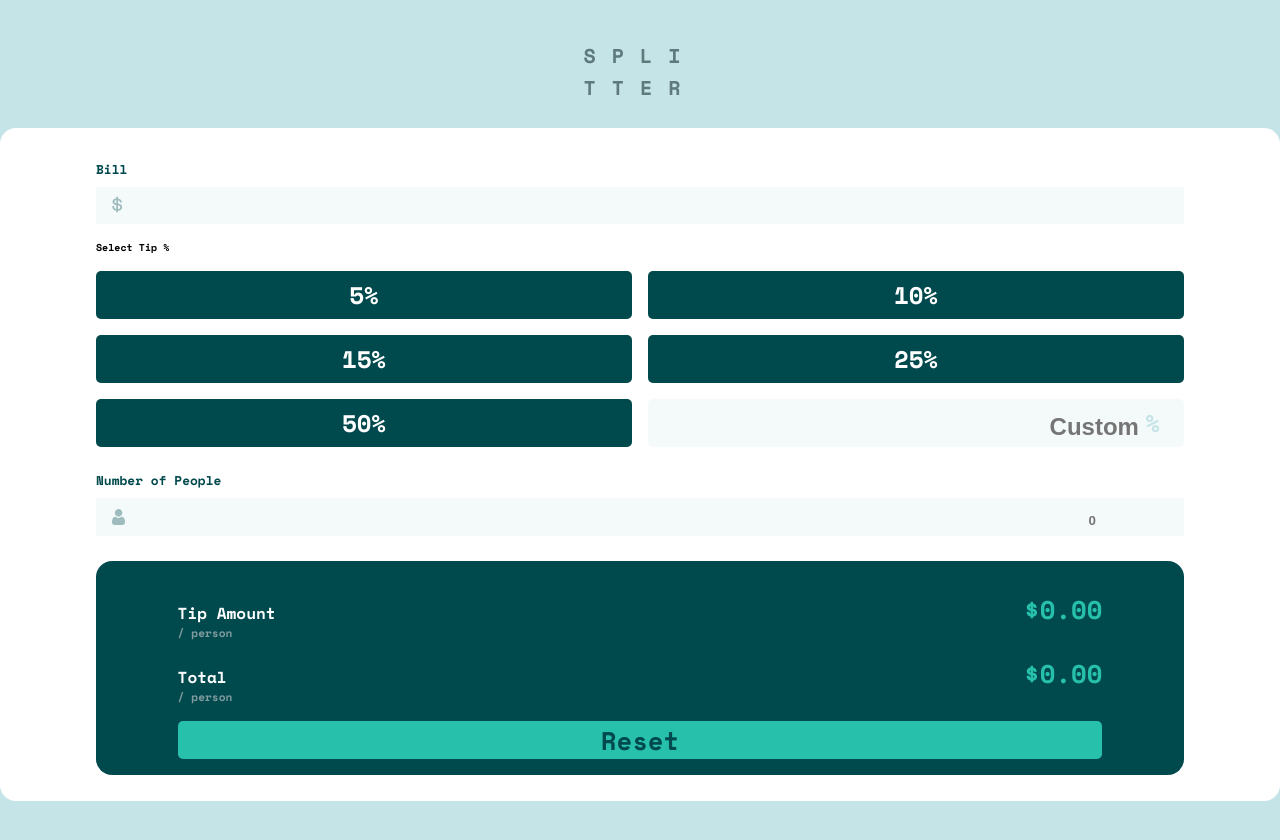
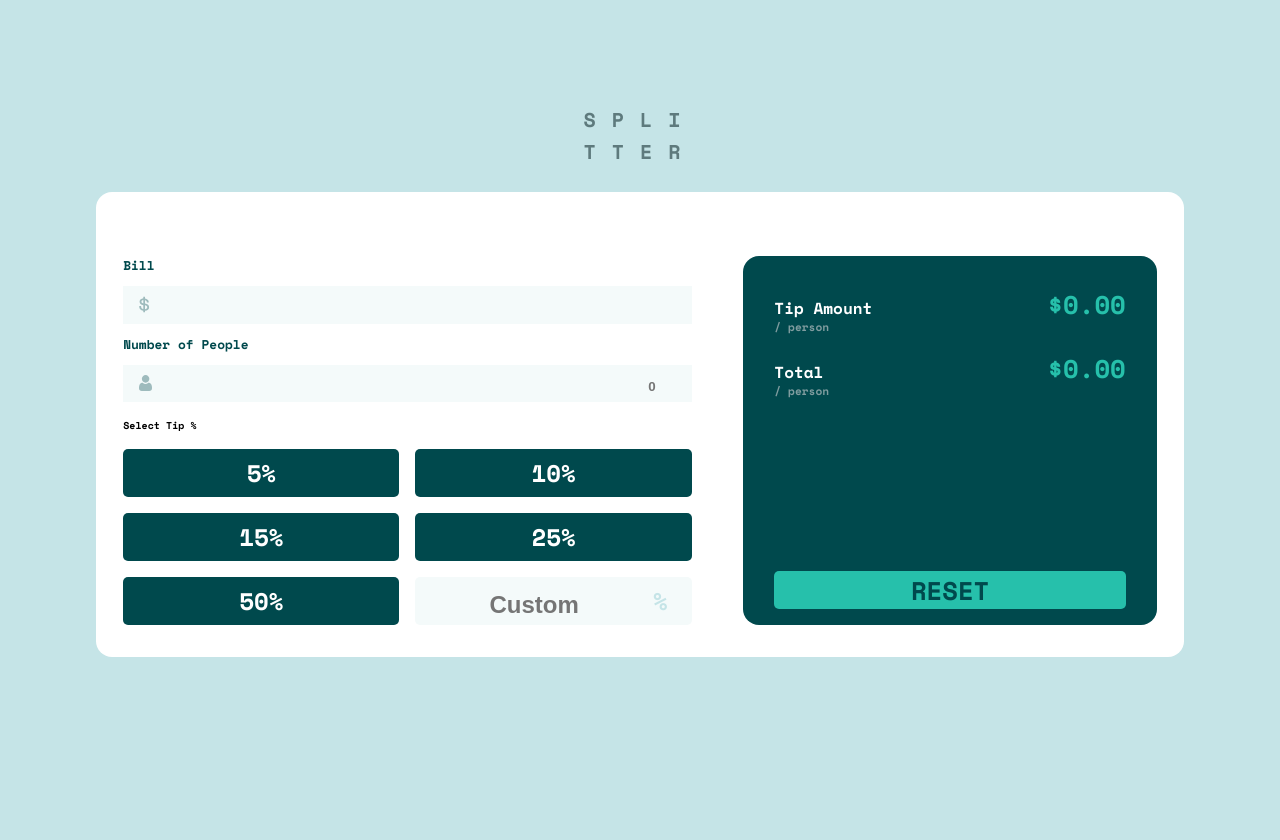
Before and after one commit to KenSparks-Dev/tip-calculator, a website built with Parcel: page index.html in a window 1280 px wide. Before the commit the page ends 801 px from the top, so only its background shows below. Built offline with nearby package versions, Linux system fonts and the light colour scheme.

Commit message:
updated mobile and fullscreen styles

```diff
--- a/index.html
+++ b/index.html
@@ -19,12 +19,18 @@
   <div class="container">
     <div class="tip-calculator">
       <div class="content">
-        <div class="tip-calulator-processing">
+        <div class="tip-calculator__processing">
           <form class="tip-calculator__bill">
             <label for="price" class="tip-calculator__label">Bill</label>
             <div class="tip-calculator__input-container">
-              <img src="./images/icon-dollar.svg" alt="">
+              <img src="./images/icon-dollar.svg">
               <input type="text" id="price" class="tip-calculator__input">
+            </div>
+
+            <label class="tip-calculator__label" for="price">Number of People</label>
+            <div class="tip-calculator__input-container">
+              <img src="./images/icon-person.svg">
+              <input type="text" id="split" class="tip-calculator__input" placeholder="0">
             </div>
           </form>
           <p class="title">Select Tip %</p>
@@ -43,18 +49,10 @@
               <p>%</p>
             </li>
           </ul>
-          <form class="tip-calculator__split-section">
-            <label class="tip-calculator__label" for="price">Number of People</label>
-            <div class="tip-calculator__input-container">
-              <img src="./images/icon-person.svg" alt="">
-              <input type="text" id="split" class="tip-calculator__input" placeholder="0">
-            </div>
-
-          </form>
 
         </div>
         <div class="tip-calculator__results">
-          <div class="content">
+          <div class="results-content">
             <div class="tip-calculator__results-section">
               <p class="tip-calculator__results-text">Tip Amount<br><span>/ person</span></p>
               <p id="tip" class="tip-calculator__results-num">$0.00</p>
--- a/index.js
+++ b/index.js
@@ -20,16 +20,16 @@ tipFive.addEventListener('click', () => {
 		currency: 'USD'
 	});
 
+	if (isNaN(splitTotal)) {
+		tip.innerHTML = '$0.00';
+	} else {
+		tip.innerHTML = formatter.format(tipSum);
+	}
+
 	if (isNaN(preTip)) {
 		total.innerHTML = '$0.00';
 	} else {
 		total.innerHTML = formatter.format(splitTotal);
-	}
-
-	if (isNaN(splitTotal)) {
-		tip.innerHTML = '$0.00';
-	} else {
-		tip.innerHTML = formatter.format(tipSum);
 	}
 });
 
@@ -101,7 +101,7 @@ tipTwentyFive.addEventListener('click', () => {
 
 tipFifty.addEventListener('click', () => {
 	let preTip = parseInt(bill.value);
-	let tipSum = preTip * 0.50;
+	let tipSum = preTip * 0.5;
 	let newTotal = tipSum + preTip;
 	let splitTotal = newTotal / split.value;
 	let formatter = new Intl.NumberFormat('en-US', {
@@ -130,21 +130,21 @@ custom.addEventListener('change', () => {
 		style: 'currency',
 		currency: 'USD'
 	});
-	if(isNaN(preTip)){
-		total.innerHTML = '$0.00'
+	if (isNaN(preTip)) {
+		total.innerHTML = '$0.00';
 	} else {
 		total.innerHTML = formatter.format(splitTotal);
 	}
 
-	if(isNaN(splitTotal)){
-		tip.innerHTML = '$0.00'
+	if (isNaN(splitTotal)) {
+		tip.innerHTML = '$0.00';
 	} else {
 		tip.innerHTML = formatter.format(tipSum);
 	}
 });
 
 //Reset Page
-let body = document.querySelector('body')
-function reset(){
-	window.location.reload(true)
+let body = document.querySelector('body');
+function reset() {
+	window.location.reload(true);
 }
--- a/styles/global.scss
+++ b/styles/global.scss
@@ -9,6 +9,7 @@ body {
 	font-size: 10px;
 	background: $light-grayish-cyan;
 	width: 100%;
+	height: 100vh;
 }
 
 button {
--- a/styles/style.scss
+++ b/styles/style.scss
@@ -13,7 +13,7 @@
 .container {
 	width: 100%;
 }
-.content {
+.content, .results-content {
 	display: flex;
 	flex-direction: column;
 	width: 85%;
@@ -32,7 +32,7 @@
 	&__input-container {
 		background-color: $very-light-grayish-cyan;
 		padding-left: 1rem;
-		margin-top: .5rem;
+		margin: .7rem 0;
 	}
 	&__input {
 		background-color: transparent;
@@ -77,8 +77,6 @@
 	}
 	&__btns-btn input {
 		color: $very-dark-cyan;
-		text-align: end;
-		padding-right: .4rem;
 	}
 	&__btns-btn:nth-child(6) {
 		font-size: 2.5rem;
@@ -94,6 +92,9 @@
 		margin: 1.6rem 0;
 		border-radius: 1rem;
 		padding: 1rem 0;
+		background: $very-dark-cyan;
+		color: $white;
+		position: relative;
 	}
 
 	&__results-section {
@@ -123,22 +124,39 @@
 		border-radius: 5px;
 		cursor: pointer;
 		margin-top: 1rem;
+		text-transform: uppercase;
 	}
-}
-
-form {
-	display: flex;
-	flex-direction: column;
-}
-
-label {
-}
-
-.tip-calculator__results {
-	background: $very-dark-cyan;
-	color: $white;
 }
 
 .title {
 	margin-top: 1rem;
 }
+
+@media (min-width: 768px) {
+	.header{
+		margin-top: 4rem;
+	}
+	.content {
+		flex-direction: row;
+		justify-content: space-between;
+		width: 95%;
+		padding: 2rem 0;
+	}
+	.tip-calculator {
+		margin: auto auto;
+		width:85%;
+		&__processing {
+			width: 55%;
+		}
+		&__results {
+			width: 40%;
+			position:relative;
+			margin: 0;
+		}
+		&__results-btn{
+			position: absolute;
+			bottom: 1rem;
+			width: 85%;
+		}
+	}
+}
```
